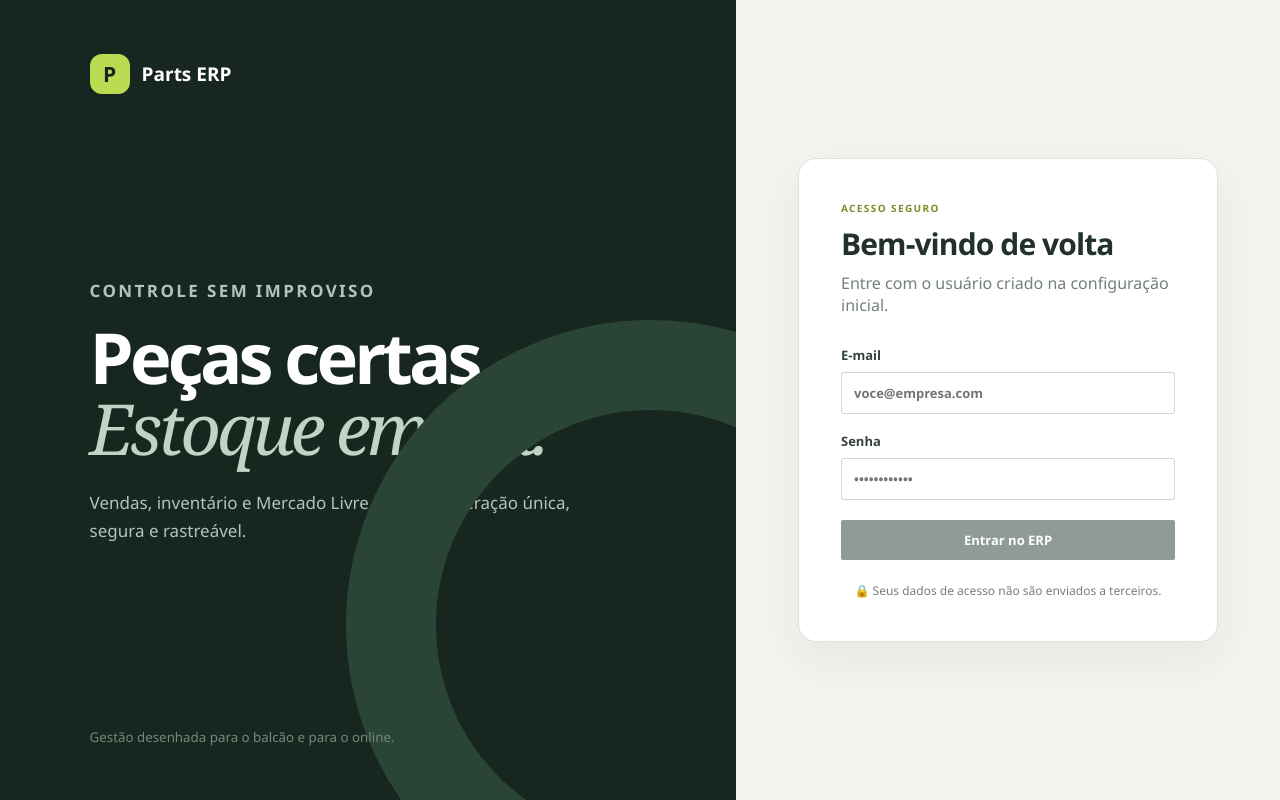
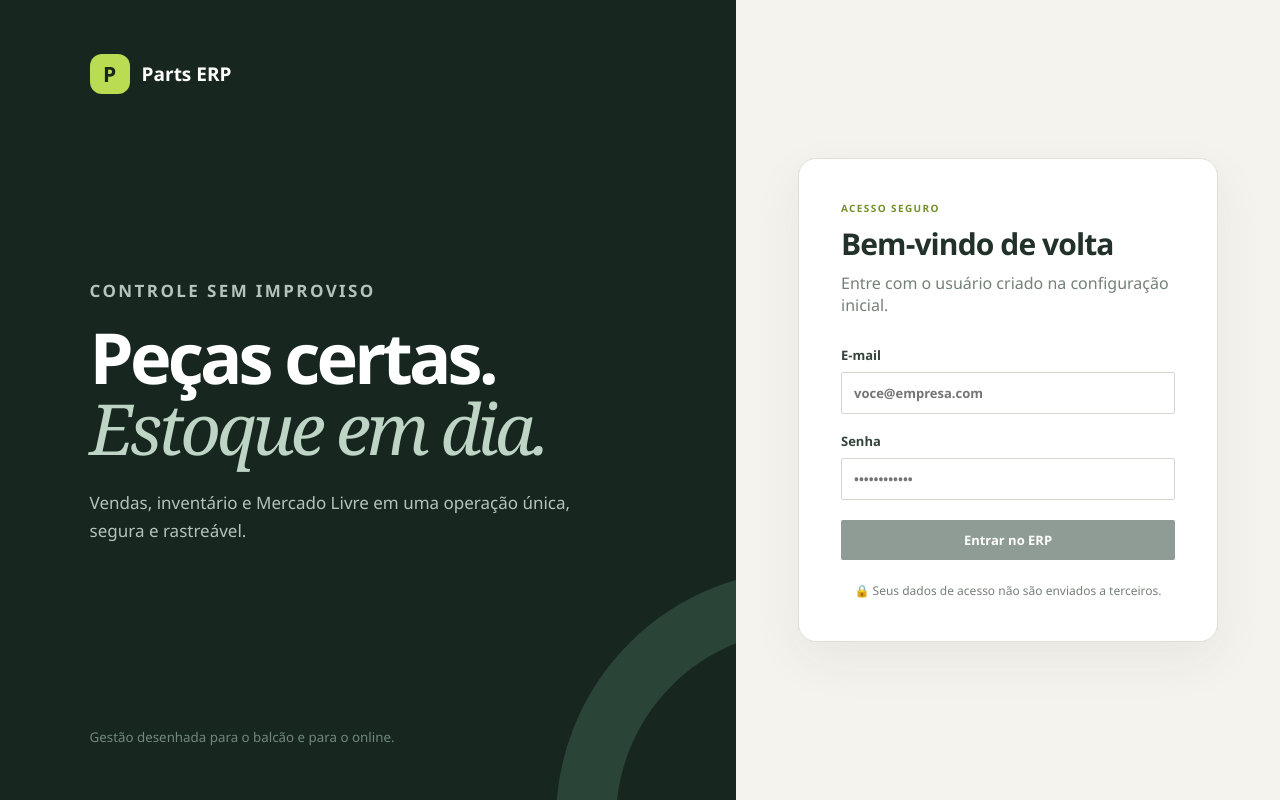
Before and after one commit to felgoes/parts-erp, an Angular app in the folder frontend/: page /login in a window 1280 px wide. Built offline with nearby package versions, Linux system fonts and the light colour scheme.

Commit message:
fix: keep login decoration inside story panel

```diff
--- a/frontend/src/app/pages/login/login.scss
+++ b/frontend/src/app/pages/login/login.scss
@@ -17,12 +17,18 @@
 .login-story:after {
   content: '';
   position: absolute;
-  width: 430px;
-  height: 430px;
-  border: 90px solid #2a4538;
+  width: 380px;
+  height: 380px;
+  border: 60px solid #2a4538;
   border-radius: 50%;
-  right: -220px;
-  bottom: -130px;
+  right: -320px;
+  bottom: -270px;
+  z-index: 0;
+  pointer-events: none;
+}
+.login-story > * {
+  position: relative;
+  z-index: 1;
 }
 .brand {
   display: flex;
@@ -116,7 +122,7 @@
   color: #a33628;
   font-size: 13px;
 }
-@media (max-width: 780px) {
+@media (max-width: 900px) {
   .login-page {
     grid-template-columns: 1fr;
   }
```
